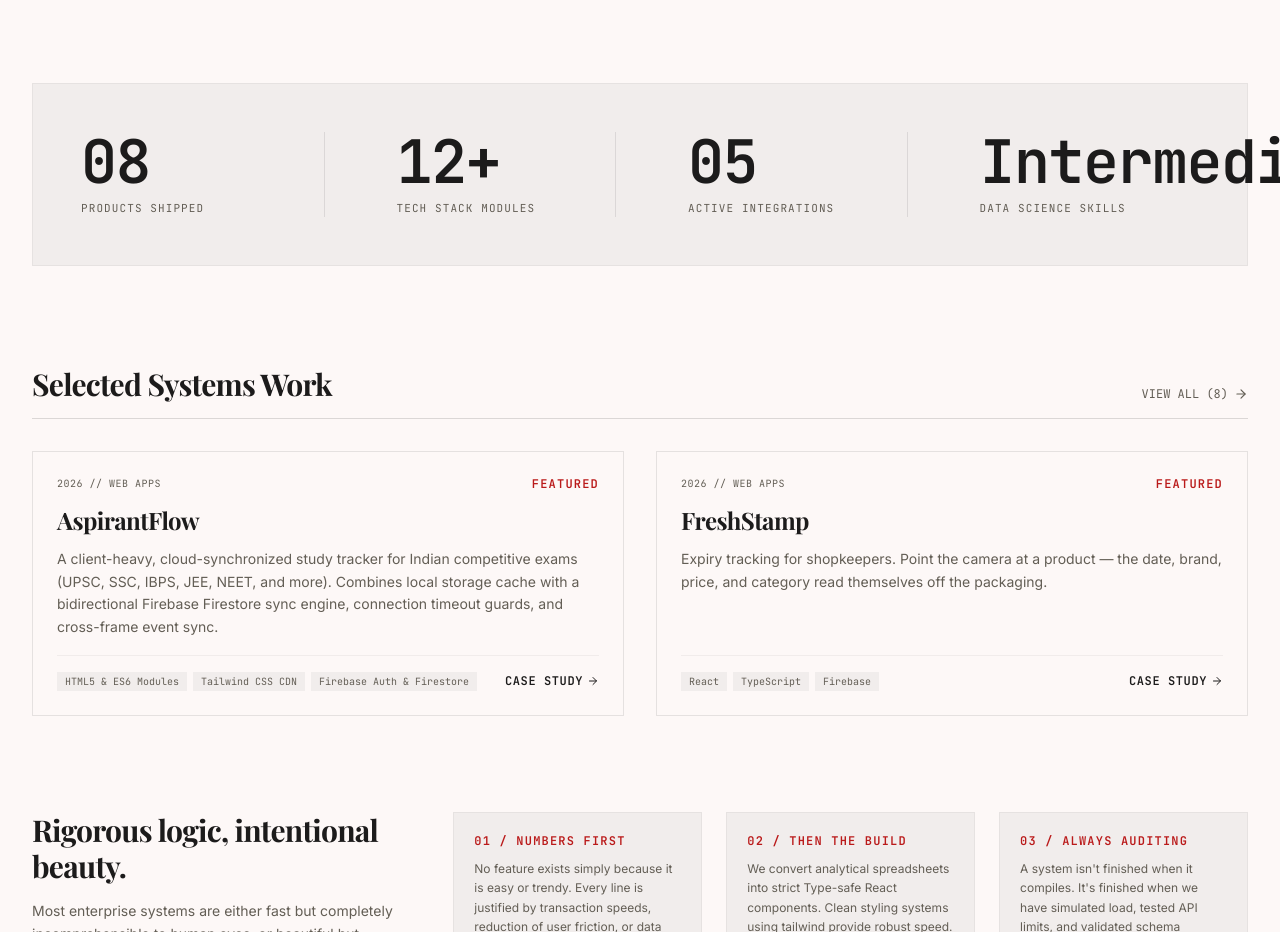
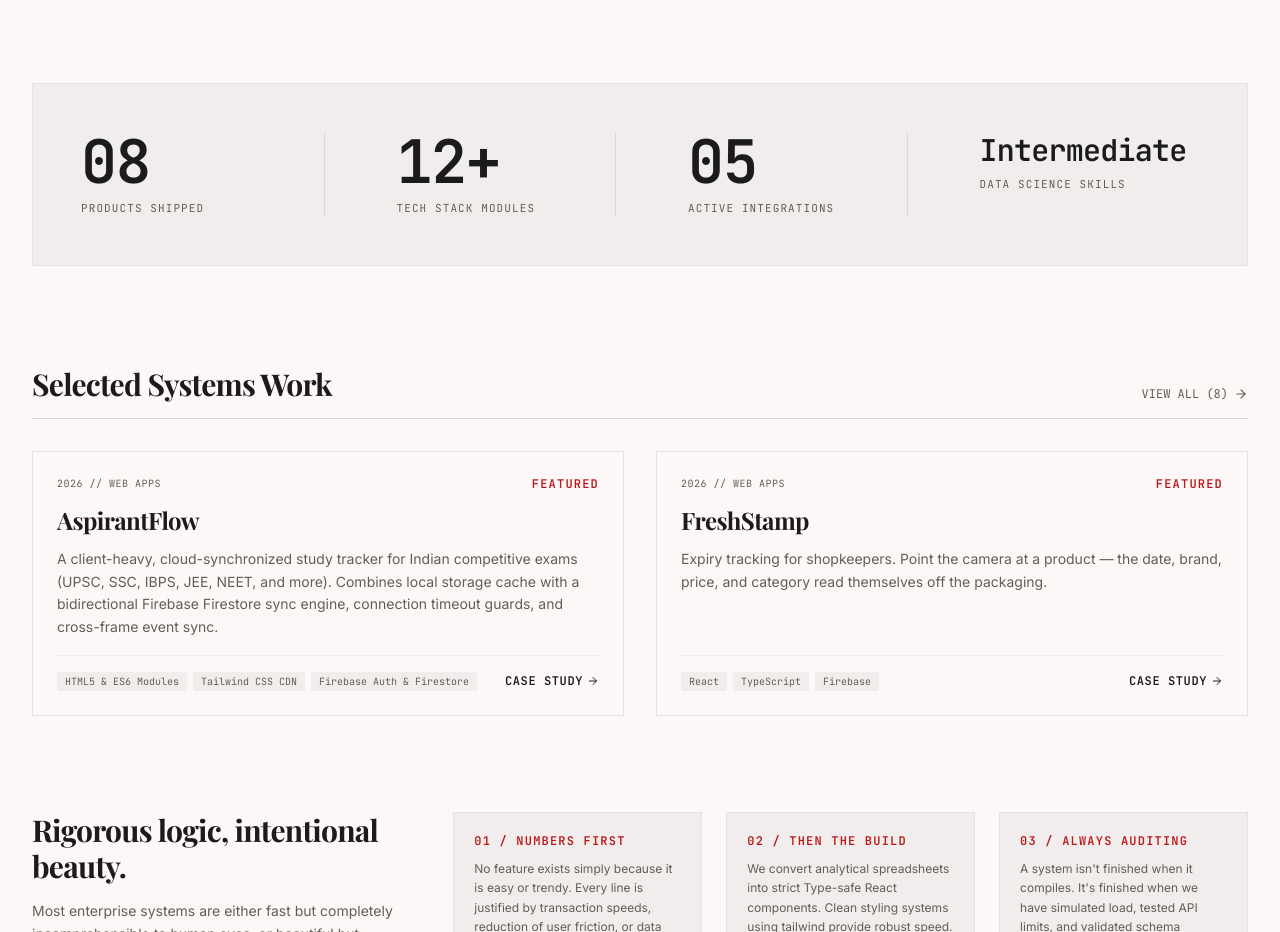
Before and after one commit to Arpitj9974/Arpitj9974-portfolio-, a React (Vite) app: page / in a window 1280 px wide. Shown: the part 1440-2372 px from the top of the page. Built offline with nearby package versions, Linux system fonts and the light colour scheme; a web font is replaced by a local one.

Commit message:
Dynamically scale metrics font size to prevent overflow for long values like Intermediate

```diff
--- a/src/App.tsx
+++ b/src/App.tsx
@@ -351,8 +351,14 @@
               <motion.section initial={{ opacity: 0, y: 24 }} whileInView={{ opacity: 1, y: 0 }} viewport={{ once: true, margin: "-80px" }} transition={{ duration: 0.5, ease: "easeOut" }} className="bg-surface-container py-12 px-6 md:px-12 border border-ink/5" id="home-numbers">
                 <div className="grid grid-cols-2 lg:grid-cols-4 gap-8 md:gap-12 divide-y lg:divide-y-0 lg:divide-x divide-ink/10">
                   {PORTFOLIO_OWNER.stats.map((stat, idx) => (
-                    <div key={idx} className="space-y-2 pt-6 lg:pt-0 lg:pl-6 first:pl-0 first:pt-0">
-                      <span className="text-4xl md:text-6xl font-mono font-extrabold text-ink block tracking-tight">
+                    <div key={idx} className="space-y-2 pt-6 lg:pt-0 lg:pl-6 first:pl-0 first:pt-0 overflow-hidden">
+                      <span className={`font-mono font-extrabold text-ink block tracking-tight ${
+                        stat.value.length > 8
+                          ? "text-xl md:text-3xl"
+                          : stat.value.length > 4
+                            ? "text-2xl md:text-4xl"
+                            : "text-4xl md:text-6xl"
+                      }`}>
                         {stat.value}
                       </span>
                       <span className="text-[11px] font-mono text-muted tracking-widest uppercase block">
```
